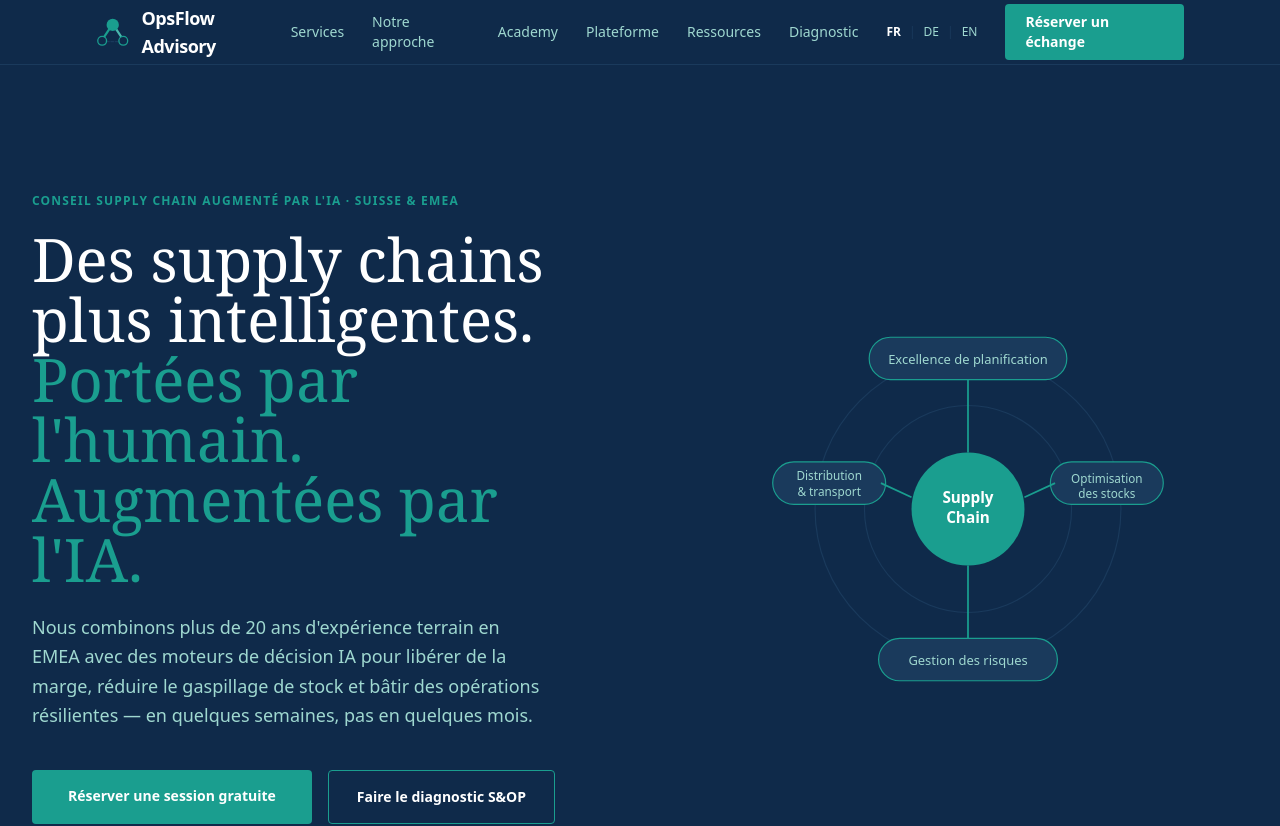
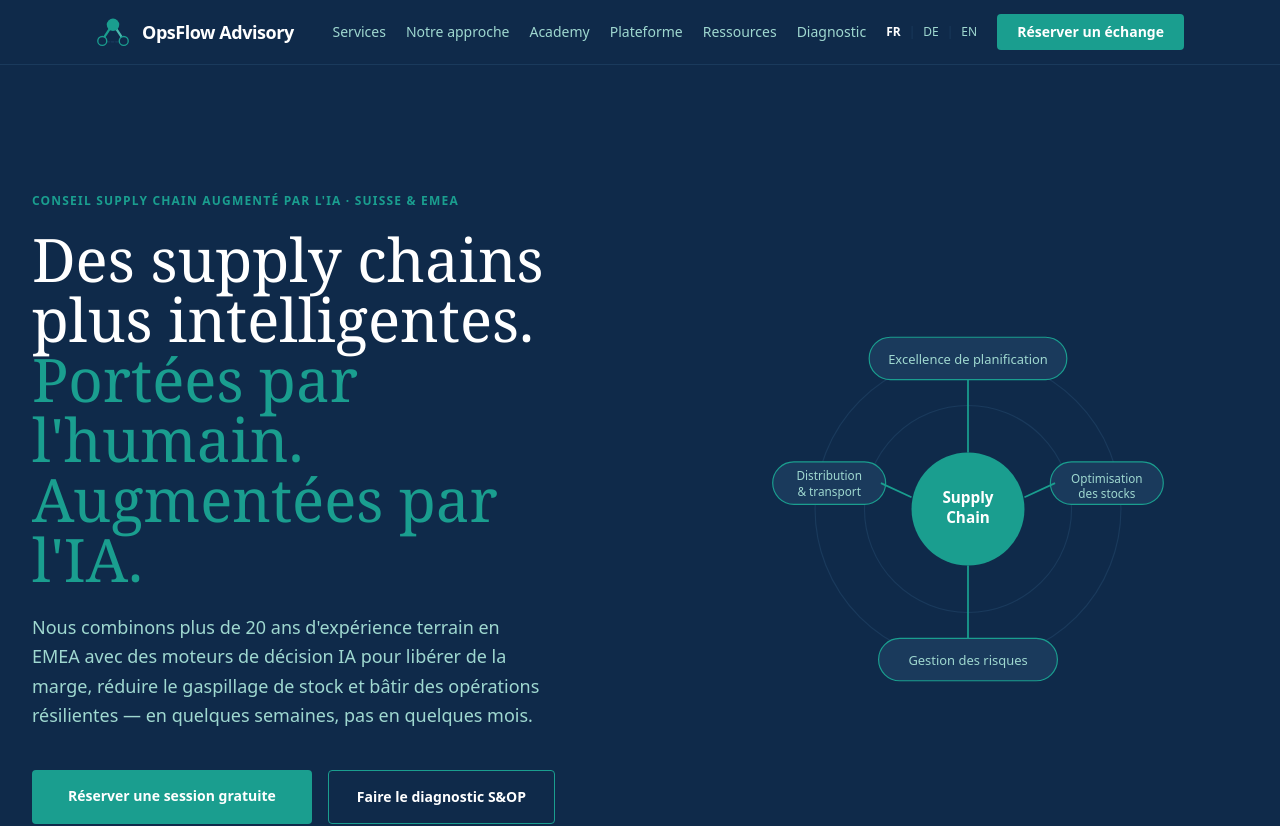
Before and after one commit to caiogou/opsflow-website-v3, a Next.js app: page / in a window 1280 px wide. Shown: the top 826 px of the page. Built offline with nearby package versions, Linux system fonts and the light colour scheme.

Commit message:
Navbar: fix espacamento logo/menu (folga p/ FR mais longo)

```diff
--- a/components/Navbar.tsx
+++ b/components/Navbar.tsx
@@ -26,11 +26,11 @@ export function Navbar({ lang = 'fr' }: { lang?: Lang }) {
   return (
     <nav className="bg-navy sticky top-0 z-50 border-b border-navy-mid">
       <div className="max-w-6xl mx-auto px-6 md:px-8 h-16 flex items-center justify-between">
-        <a href={base || '/'} className="flex items-center gap-3 no-underline">
+        <a href={base || '/'} className="flex items-center gap-3 no-underline shrink-0 mr-6">
           <LogoIcon size={34} />
           <span className="text-base md:text-lg font-bold text-white tracking-tight">OpsFlow Advisory</span>
         </a>
-        <div className="hidden md:flex items-center gap-7">
+        <div className="hidden md:flex items-center gap-5">
           {links.map((l) => (
             <a key={l.label} href={l.href} className="text-teal-muted text-sm hover:text-white transition-colors no-underline">{l.label}</a>
           ))}
```
